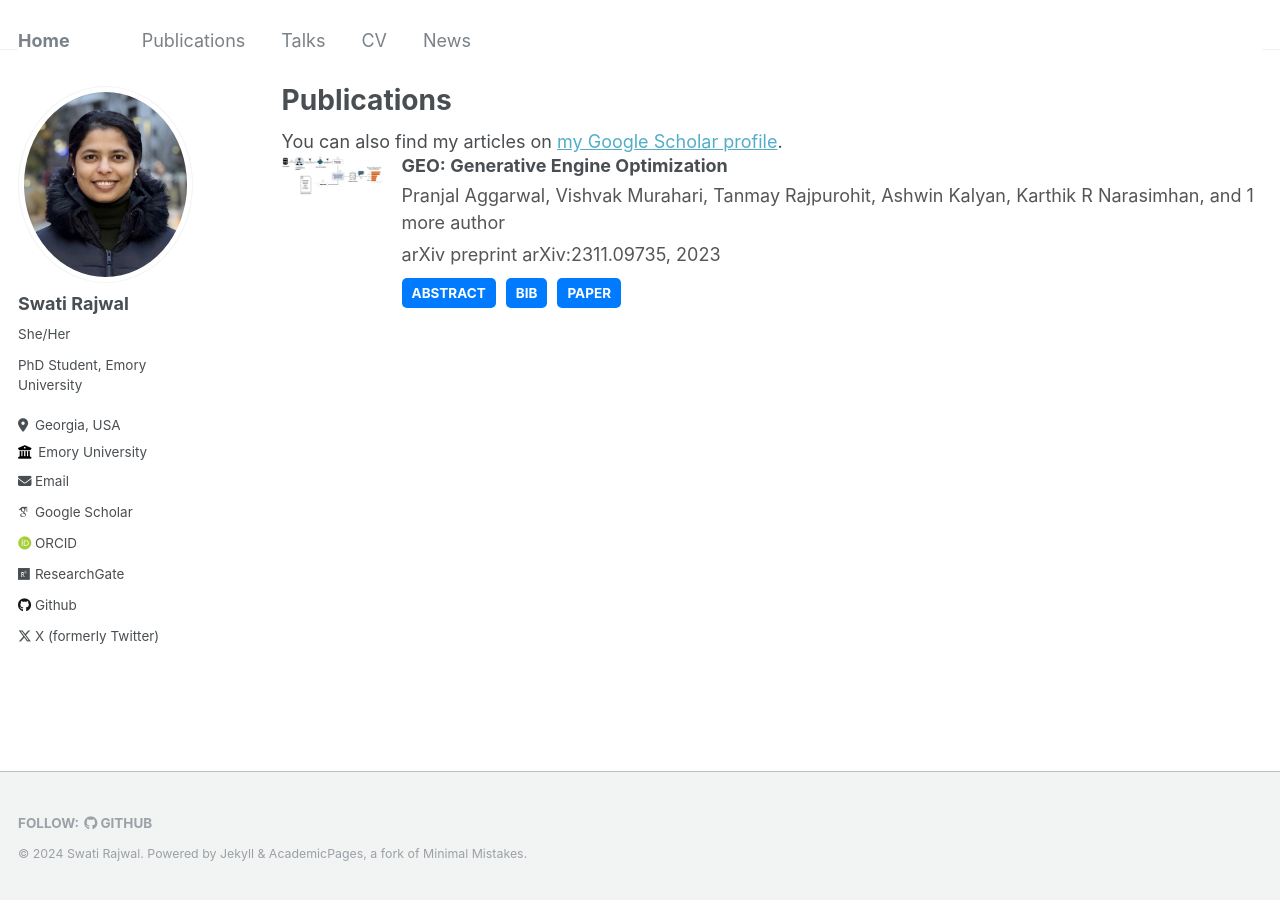
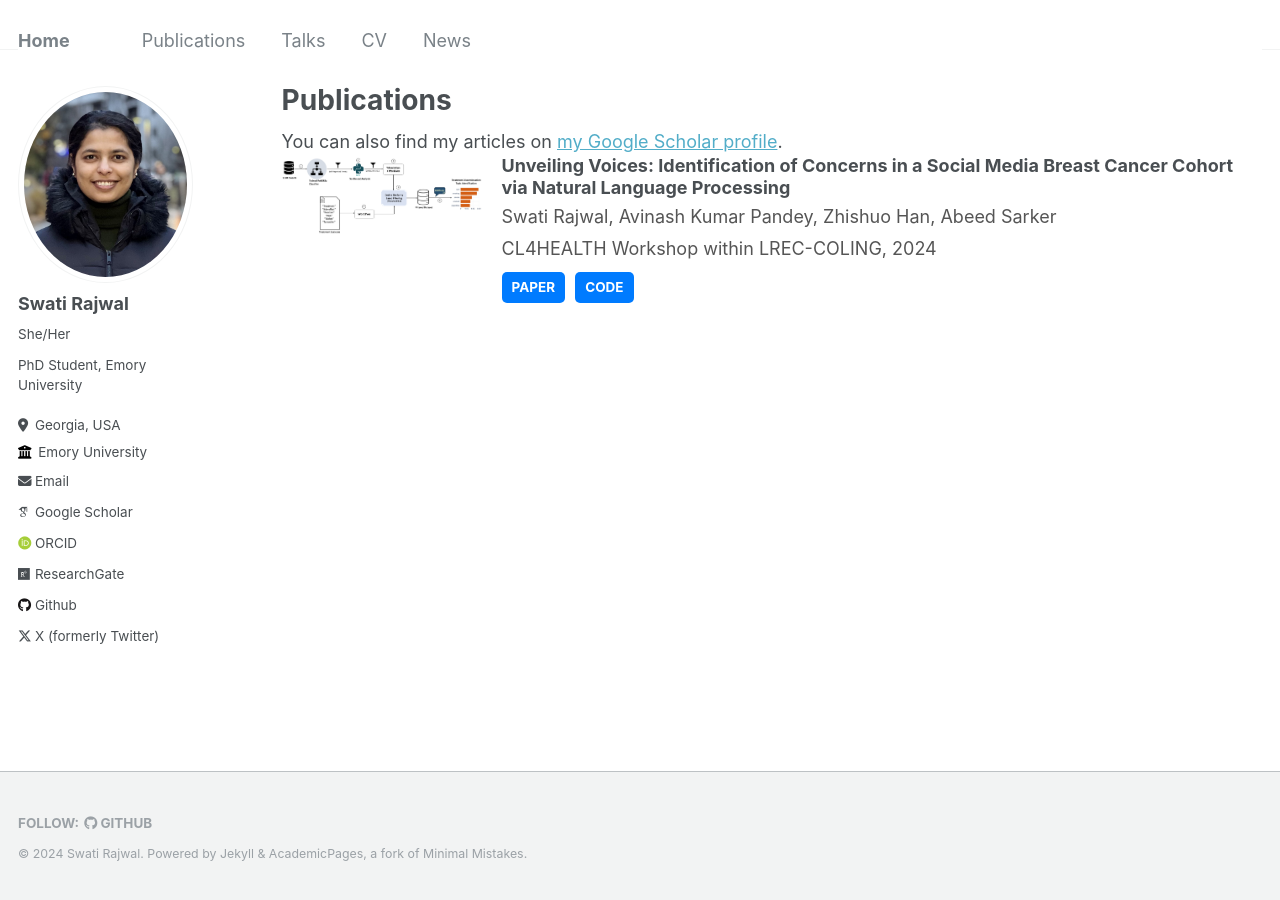
Before and after one commit to swati-rajwal/swati-rajwal.github.io, a Jekyll site: the page built from _pages/publications.md, in a window 1280 px wide. Built offline with Jekyll 4.4.1, drawn with Linux system fonts in a browser that asks for light colours; some web fonts are replaced.

Commit message:
Update publications.md

```diff
--- a/_pages/publications.md
+++ b/_pages/publications.md
@@ -9,22 +9,21 @@ author_profile: true
 <div class="wordwrap">You can also find my articles on <a href="{{ site.author.googlescholar }}" target="_blank">my Google Scholar profile</a>.</div>
 {% endif %}
 
+
 <div class="publication-list">
-
   <!-- Publication Entry -->
   <div class="publication-item" style="display: flex; margin-bottom: 20px;">
     <!-- Publication Image -->
-    <div class="publication-thumbnail" style="flex: 0 0 100px; /* Fixed size for image */ margin-right: 20px;">
-      <img src="/images/bc_proj.png" alt="Publication Thumbnail" style="width: 100px; height: auto;">
+    <div class="publication-thumbnail" style="flex: 0 0 200px; /* Fixed size for image */ margin-right: 20px;">
+      <img src="/images/bc_proj.png" alt="Publication Thumbnail" style="width: 200px; height: auto;">
     </div>
     <div class="publication-info" style="flex: 1;">
-      <h3 style="margin: 0;">GEO: Generative Engine Optimization</h3>
-      <p style="margin: 5px 0; color: #555;">Pranjal Aggarwal, Vishvak Murahari, Tanmay Rajpurohit, Ashwin Kalyan, Karthik R Narasimhan, and 1 more author</p>
-      <p style="margin: 5px 0; color: #555;">arXiv preprint arXiv:2311.09735, 2023</p>
+      <h3 style="margin: 0;">Unveiling Voices: Identification of Concerns in a Social Media Breast Cancer Cohort via Natural Language Processing</h3>
+      <p style="margin: 5px 0; color: #555;">Swati Rajwal, Avinash Kumar Pandey, Zhishuo Han, Abeed Sarker</p>
+      <p style="margin: 5px 0; color: #555;">CL4HEALTH Workshop within LREC-COLING, 2024</p>
       <div class="publication-buttons" style="margin-top: 10px;">
-        <a href="link-to-abstract" class="btn" style="text-decoration: none; background-color: #007bff; color: white; padding: 5px 10px; border-radius: 5px; display: inline-block; margin-right: 5px;">ABSTRACT</a>
-        <a href="link-to-bibtex" class="btn" style="text-decoration: none; background-color: #007bff; color: white; padding: 5px 10px; border-radius: 5px; display: inline-block; margin-right: 5px;">BIB</a>
-        <a href="link-to-paper" class="btn" style="text-decoration: none; background-color: #007bff; color: white; padding: 5px 10px; border-radius: 5px; display: inline-block;">PAPER</a>
+        <a href="https://github.com/swati-rajwal/BreastCancer_tweets_project" class="btn" style="text-decoration: none; background-color: #007bff; color: white; padding: 5px 10px; border-radius: 5px; display: inline-block; margin-right: 5px;">PAPER</a>
+        <a href="https://github.com/swati-rajwal/BreastCancer_tweets_project" class="btn" style="text-decoration: none; background-color: #007bff; color: white; padding: 5px 10px; border-radius: 5px; display: inline-block; margin-right: 5px;">CODE</a>
       </div>
     </div>
   </div>
```
